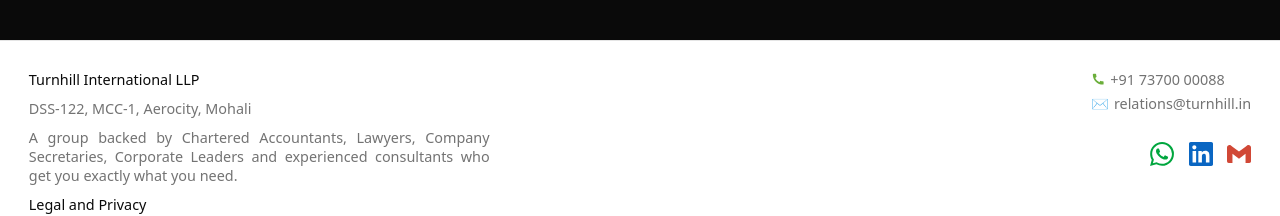
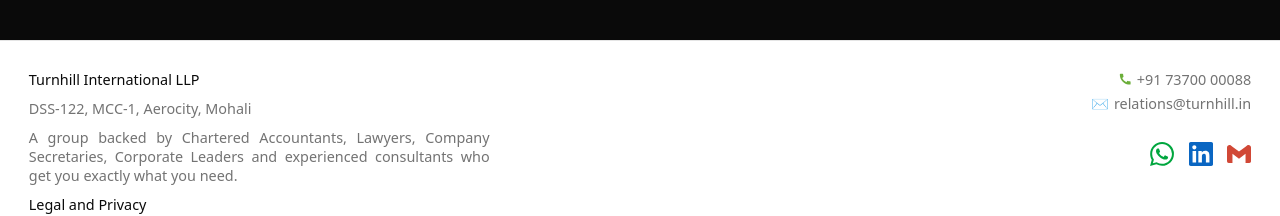
Before and after one commit to synradlabs-codespace/turnhill-frontend, a Next.js app: page / in a window 1280 px wide. Shown: the part 5359-5575 px from the top of the page. Built offline with nearby package versions, Linux system fonts and the light colour scheme; no server answers.

Commit message:
Fix : Rigth alignment on contact details

```diff
--- a/components/site-footer.tsx
+++ b/components/site-footer.tsx
@@ -26,9 +26,9 @@
           </div>
 
           {/* Right: Contact & Social Media */}
-          <div className="flex flex-col sm:items-end gap-4 text-xs text-muted-foreground">
+          <div className="flex flex-col gap-4 text-xs text-muted-foreground w-full sm:w-auto sm:items-end sm:text-right">
             {/* Contact */}
-            <div className="flex flex-col gap-1">
+            <div className="flex flex-col gap-1 sm:items-end">
               <span className="inline-flex items-center gap-1">
                 <span style={{ color: "#6BAE3A" }}><MdCall /></span>
                 <a href="tel:+917370000088" className="hover:text-foreground">
@@ -47,7 +47,7 @@
             </div>
 
             {/* Social Media */}
-            <div className="flex items-center gap-3 mt-2">
+            <div className="flex items-center gap-3 mt-2 sm:justify-end">
               <a
                 href="https://wa.me/917370000088"
                 target="_blank"
```
